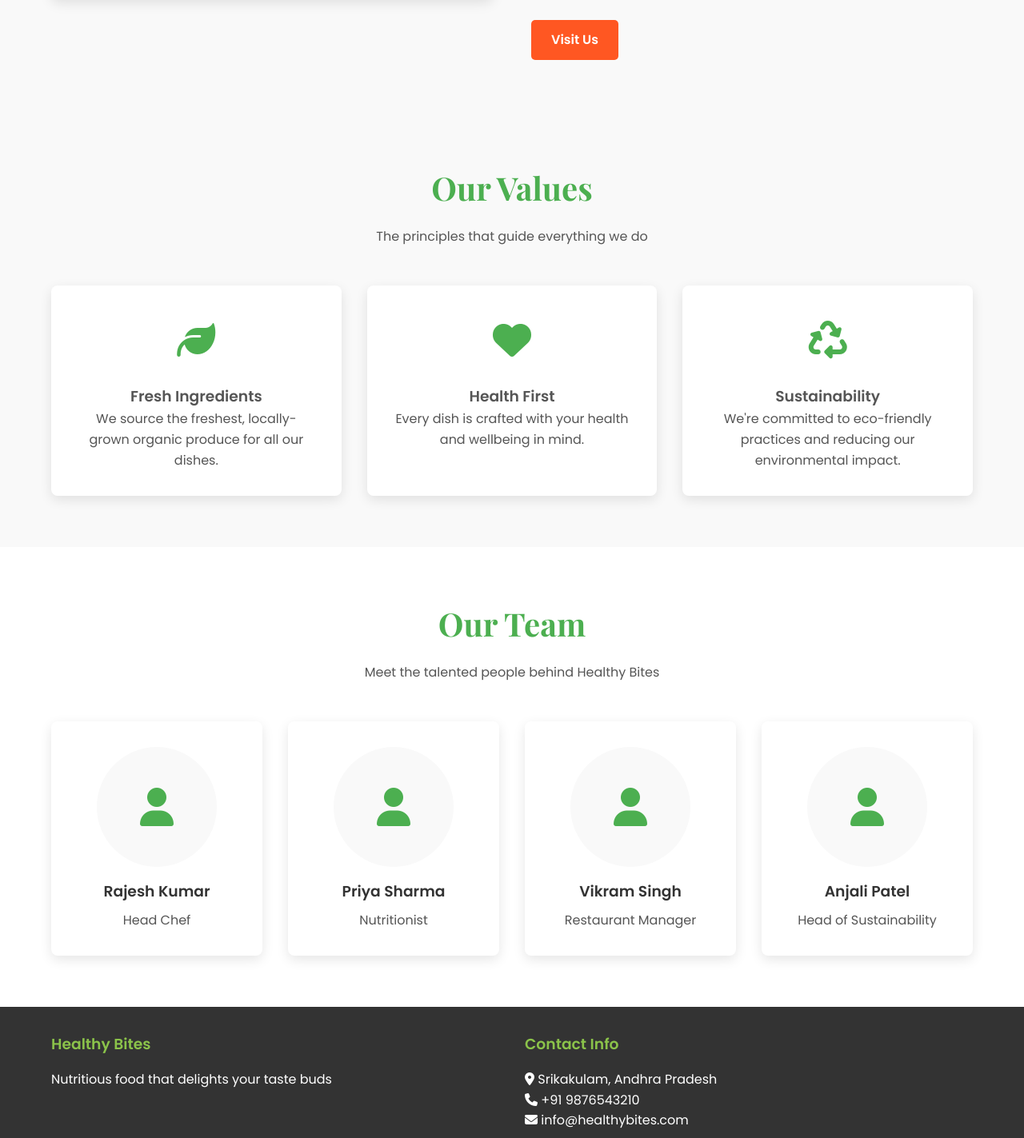
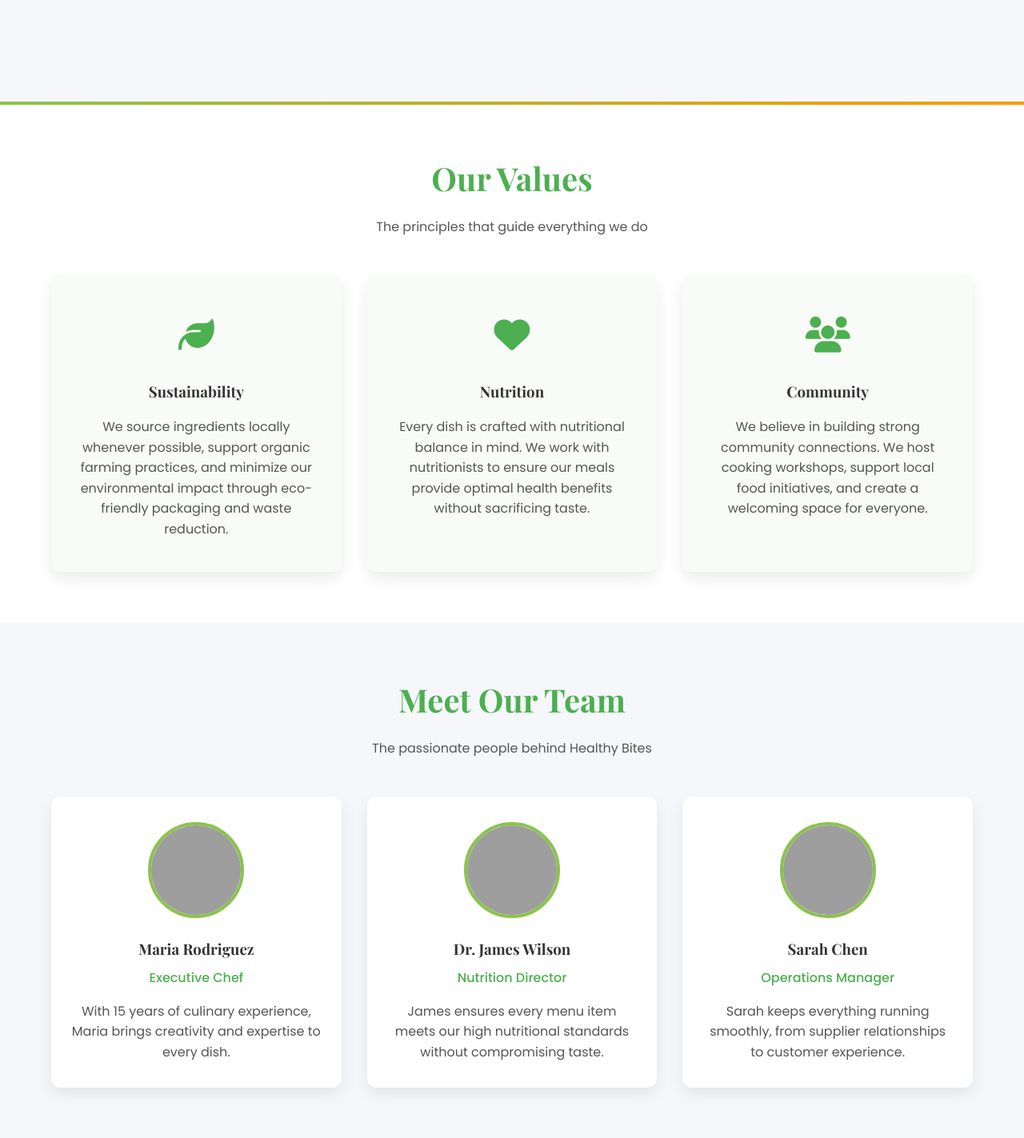
Before and after one commit to codingWithPavani/hackathon-by-ZentroByte, a Django app: page /about/ in a window 1280 px wide. Shown: the part 1177-2600 px from the top of the page at 80% size. Run offline with Django 5.2, Linux system fonts and the light colour scheme; grey boxes are pictures that could not be loaded.

Commit message:
updates templates

```diff
--- a/restaurant_project/reviews/templates/reviews/about.html
+++ b/restaurant_project/reviews/templates/reviews/about.html
@@ -21,11 +21,13 @@
       --light: #F9F9F9;
       --dark: #333;
       --text: #555;
+      --card-shadow: 0 8px 20px rgba(0, 0, 0, 0.08);
+      --transition: all 0.3s ease;
     }
 
     body {
       font-family: 'Poppins', sans-serif;
-      background-color: var(--light);
+      background-color: #f5f7fa;
       color: var(--text);
       line-height: 1.6;
     }
@@ -141,60 +149,95 @@
       display: grid;
       grid-template-columns: 1fr 1fr;
       gap: 3rem;
-      align-items: center;
+      margin-bottom: 4rem;
     }
 
-    .about-img {
-      border-radius: 8px;
-      overflow: hidden;
-      box-shadow: 0 5px 15px rgba(0, 0, 0, 0.1);
-      height: 400px;
-      background-color: #f5f5f5;
-      display: flex;
-      align-items: center;
-      justify-content: center;
-      background: url('https://images.unsplash.com/photo-1517248135467-4c7edcad34c4?ixlib=rb-4.0.3&auto=format&fit=crop&w=600&q=80') no-repeat center center/cover;
+    .about-text {
+      padding-right: 2rem;
     }
 
     .about-text h3 {
       font-family: 'Playfair Display', serif;
+      color: var(--primary);
+      margin-bottom: 1.5rem;
       font-size: 1.8rem;
-      margin-bottom: 1rem;
-      color: var(--primary);
     }
 
     .about-text p {
       margin-bottom: 1.5rem;
+      line-height: 1.8;
     }
 
-    .about-text ul {
-      margin-left: 2rem;
-      margin-bottom: 1.5rem;
+    .about-image {
+      border-radius: 12px;
+      overflow: hidden;
+      box-shadow: var(--card-shadow);
+      height: 400px;
     }
 
-    .about-text ul li {
-      margin-bottom: 0.5rem;
+    .about-image img {
+      width: 100%;
+      height: 100%;
+      object-fit: cover;
     }
 
-    .btn {
-      display: inline-block;
-      background: var(--accent);
-      color: white;
-      padding: 12px 25px;
-      text-decoration: none;
-      border-radius: 5px;
-      font-weight: 600;
-      transition: background 0.3s;
+    /* Values Section */
+    .values {
+      background: white;
+      padding: 4rem 0;
+      position: relative;
     }
 
-    .btn:hover {
-      background: #e64a19;
+    .values::before {
+      content: '';
+      position: absolute;
+      top: 0;
+      left: 0;
+      width: 100%;
+      height: 4px;
+      background: linear-gradient(to right, var(--primary-light), var(--secondary));
+    }
+
+    .values-grid {
+      display: grid;
+      grid-template-columns: repeat(auto-fit, minmax(300px, 1fr));
+      gap: 2rem;
+    }
+
+    .value-card {
+      text-align: center;
+      padding: 2.5rem 2rem;
+      background: #f9fbf9;
+      border-radius: 12px;
+      box-shadow: var(--card-shadow);
+      transition: var(--transition);
+    }
+
+    .value-card:hover {
+      transform: translateY(-5px);
+      box-shadow: 0 10px 20px rgba(0, 0, 0, 0.1);
+    }
+
+    .value-icon {
+      font-size: 2.8rem;
+      color: var(--primary);
+      margin-bottom: 1.2rem;
+      transition: var(--transition);
+    }
+
+    .value-card:hover .value-icon {
+      transform: scale(1.1);
+    }
+
+    .value-card h3 {
+      font-family: 'Playfair Display', serif;
+      margin-bottom: 1rem;
+      color: var(--dark);
     }
 
     /* Team Section */
     .team {
       padding: 4rem 0;
-      background-color: white;
     }
 
     .team-grid {
@@ -205,68 +248,42 @@
 
     .team-member {
       text-align: center;
+      padding: 2rem 1.5rem;
       background: white;
-      border-radius: 8px;
-      overflow: hidden;
-      box-shadow: 0 5px 15px rgba(0, 0, 0, 0.1);
-      padding: 2rem;
-      transition: transform 0.3s;
+      border-radius: 12px;
+      box-shadow: var(--card-shadow);
+      transition: var(--transition);
     }
 
     .team-member:hover {
       transform: translateY(-5px);
+      box-shadow: 0 10px 20px rgba(0, 0, 0, 0.1);
     }
 
-    .team-img {
-      width: 150px;
-      height: 150px;
+    .member-image {
+      width: 120px;
+      height: 120px;
       border-radius: 50%;
-      background-color: var(--light);
-      margin: 0 auto 1rem;
-      display: flex;
-      align-items: center;
-      justify-content: center;
-      color: var(--primary);
-      font-size: 3rem;
+      margin: 0 auto 1.5rem;
+      overflow: hidden;
+      border: 4px solid var(--primary-light);
+    }
+
+    .member-image img {
+      width: 100%;
+      height: 100%;
+      object-fit: cover;
     }
 
     .team-member h3 {
+      font-family: 'Playfair Display', serif;
+      margin-bottom: 0.5rem;
       color: var(--dark);
-      margin-bottom: 0.5rem;
     }
 
-    .team-member p {
-      color: var(--text);
-    }
-
-    /* Values Section */
-    .values {
-      padding: 4rem 0;
-    }
-
-    .values-grid {
-      display: grid;
-      grid-template-columns: repeat(auto-fit, minmax(300px, 1fr));
-      gap: 2rem;
-    }
-
-    .value-card {
-      background: white;
-      border-radius: 8px;
-      overflow: hidden;
-      box-shadow: 0 5px 15px rgba(0, 0, 0, 0.1);
-      text-align: center;
-      padding: 2rem;
-      transition: transform 0.3s;
-    }
-
-    .value-card:hover {
-      transform: translateY(-5px);
-    }
-
-    .value-icon {
-      font-size: 3rem;
+    .team-member .role {
       color: var(--primary);
+      font-weight: 500;
       margin-bottom: 1rem;
     }
 
@@ -288,6 +306,7 @@
     .footer-section h3 {
       margin-bottom: 1rem;
       color: var(--primary-light);
+      font-family: 'Playfair Display', serif;
     }
 
     .social-links {
@@ -370,7 +409,7 @@
   <div class="about-hero">
     <div class="hero-content">
       <h2>Our Story</h2>
-      <p>Discover the journey of Healthy Bites</p>
+      <p>Discover the journey behind Healthy Bites and our passion for nutritious, delicious food</p>
     </div>
   </div>
 
@@ -378,30 +417,20 @@
   <section class="about">
     <div class="container">
       <div class="section-title">
-        <h2>About Us</h2>
-        <p>Get to know the story behind Healthy Bites</p>
+        <h2>About Healthy Bites</h2>
+        <p>We're on a mission to make healthy eating delicious and accessible to everyone</p>
       </div>
 
       <div class="about-content">
-        <div class="about-img">
-          <!-- Background image will be displayed here -->
+        <div class="about-text">
+          <h3>Our Beginning</h3>
+          <p>Founded in 2018, Healthy Bites began as a small passion project between two nutritionists and a chef who shared a common vision: to create food that's both incredibly nutritious and exceptionally delicious.</p>
+          <p>We noticed that many people struggled to maintain healthy eating habits because they perceived healthy food as bland or unsatisfying. We set out to change that perception by creating dishes that delight the taste buds while nourishing the body.</p>
+          <p>Today, we're proud to serve our community with a diverse menu that caters to various dietary preferences while never compromising on flavor or quality.</p>
         </div>
 
-        <div class="about-text">
-          <h3>Our Story</h3>
-          <p>We started Healthy Bites with the mission to bring nutritious and delicious food to your plate. Our chefs use fresh ingredients and healthy recipes to make every meal special.</p>
-
-          <p>Founded in 2015, Healthy Bites has grown from a small family restaurant to a beloved culinary destination in Srikakulam. Our commitment to quality, health, and authenticity has remained unchanged.</p>
-
-          <h3>Our Values</h3>
-          <ul>
-            <li>Fresh, organic ingredients from local suppliers</li>
-            <li>Healthy cooking methods that preserve nutrients</li>
-            <li>Warm, welcoming atmosphere for all guests</li>
-            <li>Sustainable practices in our operations</li>
-          </ul>
-
-          <a href="about/reviews/contact.html" class="btn">Visit Us</a>
+        <div class="about-image">
+          <img src="https://images.unsplash.com/photo-1556909114-f6e7ad7d3136?ixlib=rb-4.0.3&auto=format&fit=crop&w=1200&q=80" alt="Healthy Bites Restaurant Interior">
         </div>
       </div>
     </div>
@@ -420,24 +449,24 @@
           <div class="value-icon">
             <i class="fas fa-leaf"></i>
           </div>
-          <h3>Fresh Ingredients</h3>
-          <p>We source the freshest, locally-grown organic produce for all our dishes.</p>
+          <h3>Sustainability</h3>
+          <p>We source ingredients locally whenever possible, support organic farming practices, and minimize our environmental impact through eco-friendly packaging and waste reduction.</p>
         </div>
 
         <div class="value-card">
           <div class="value-icon">
             <i class="fas fa-heart"></i>
           </div>
-          <h3>Health First</h3>
-          <p>Every dish is crafted with your health and wellbeing in mind.</p>
+          <h3>Nutrition</h3>
+          <p>Every dish is crafted with nutritional balance in mind. We work with nutritionists to ensure our meals provide optimal health benefits without sacrificing taste.</p>
         </div>
 
         <div class="value-card">
           <div class="value-icon">
-            <i class="fas fa-recycle"></i>
+            <i class="fas fa-users"></i>
           </div>
-          <h3>Sustainability</h3>
-          <p>We're committed to eco-friendly practices and reducing our environmental impact.</p>
+          <h3>Community</h3>
+          <p>We believe in building strong community connections. We host cooking workshops, support local food initiatives, and create a welcoming space for everyone.</p>
         </div>
       </div>
     </div>
@@ -447,41 +476,36 @@
   <section class="team">
     <div class="container">
       <div class="section-title">
-        <h2>Our Team</h2>
-        <p>Meet the talented people behind Healthy Bites</p>
+        <h2>Meet Our Team</h2>
+        <p>The passionate people behind Healthy Bites</p>
       </div>
 
       <div class="team-grid">
         <div class="team-member">
-          <div class="team-img">
-            <i class="fas fa-user"></i>
+          <div class="member-image">
+            <img src="https://images.unsplash.com/photo-1560250097-0b93528c311a?ixlib=rb-4.0.3&auto=format&fit=crop&w=400&q=80" alt="Chef Maria Rodriguez">
           </div>
-          <h3>Rajesh Kumar</h3>
-          <p>Head Chef</p>
+          <h3>Maria Rodriguez</h3>
+          <div class="role">Executive Chef</div>
+          <p>With 15 years of culinary experience, Maria brings creativity and expertise to every dish.</p>
         </div>
 
         <div class="team-member">
-          <div class="team-img">
-            <i class="fas fa-user"></i>
+          <div class="member-image">
+            <img src="https://images.unsplash.com/photo-1551836022-d5d88e9218df?ixlib=rb-4.0.3&auto=format&fit=crop&w=400&q=80" alt="Dr. James Wilson">
           </div>
-          <h3>Priya Sharma</h3>
-          <p>Nutritionist</p>
+          <h3>Dr. James Wilson</h3>
+          <div class="role">Nutrition Director</div>
+          <p>James ensures every menu item meets our high nutritional standards without compromising taste.</p>
         </div>
 
         <div class="team-member">
-          <div class="team-img">
-            <i class="fas fa-user"></i>
+          <div class="member-image">
+            <img src="https://images.unsplash.com/photo-1573496359142-b8d87734a5a2?ixlib=rb-4.0.3&auto=format&fit=crop&w=400&q=80" alt="Sarah Chen">
           </div>
-          <h3>Vikram Singh</h3>
-          <p>Restaurant Manager</p>
-        </div>
-
-        <div class="team-member">
-          <div class="team-img">
-            <i class="fas fa-user"></i>
-          </div>
-          <h3>Anjali Patel</h3>
-          <p>Head of Sustainability</p>
+          <h3>Sarah Chen</h3>
+          <div class="role">Operations Manager</div>
+          <p>Sarah keeps everything running smoothly, from supplier relationships to customer experience.</p>
         </div>
       </div>
     </div>
```
Also changed, not shown: other parts of restaurant_project/reviews/templates/reviews/about.html (+41 -14 lines).
